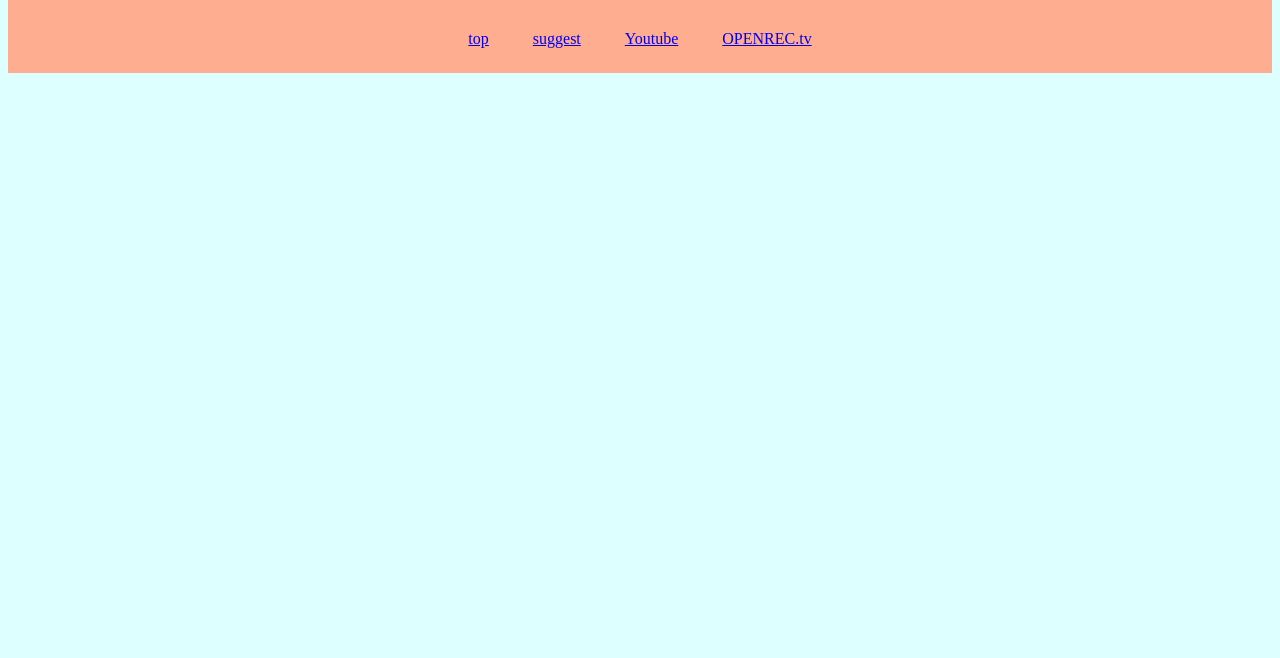
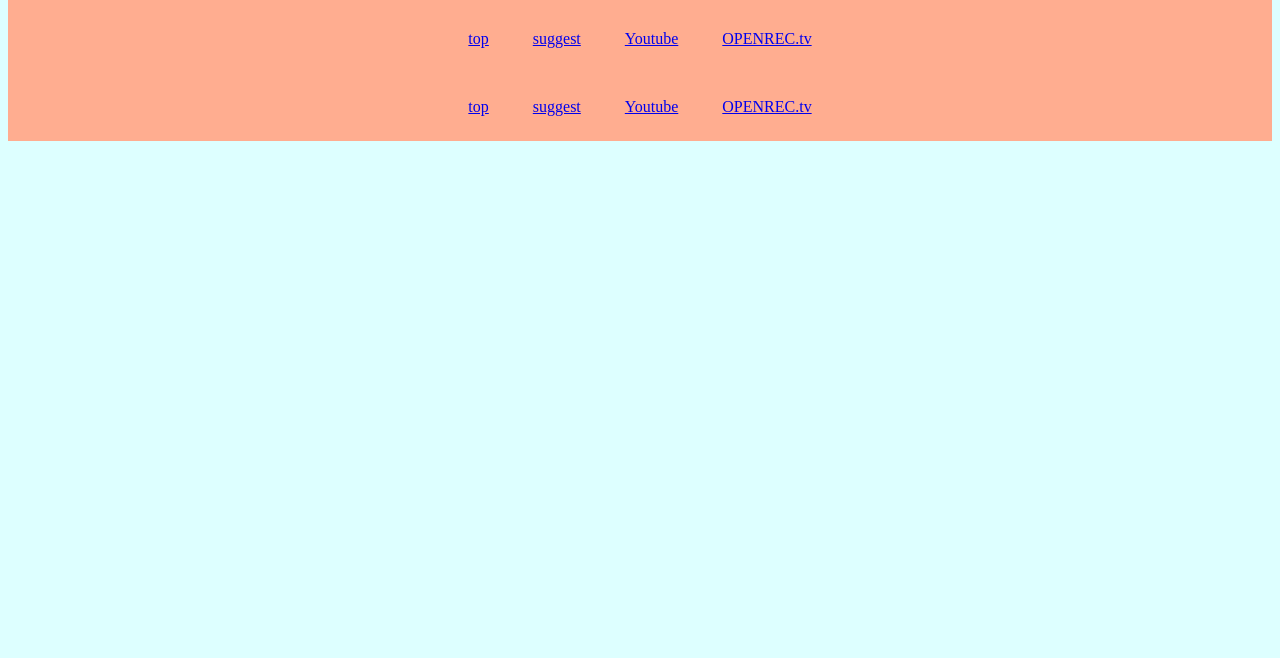
Before and after one commit to zm21202yuta/koukimatu, a plain HTML site: page osusume.html in a window 1280 px wide. Shown: the part 142-800 px from the top of the page. Drawn offline with Linux system fonts and the light colour scheme.

Commit message:
Update osusume.html

```diff
--- a/osusume.html
+++ b/osusume.html
@@ -28,3 +28,23 @@
   </header>
 <main>
 </main>
+
+ <footer>
+  <ul class="nav-list">
+    <li class="nav-list-item">
+     <a href="index.html">top</a>
+    </li>
+     <li class="nav-list-item">
+      <a href="osusume.html">suggest</a>
+    </li>
+    <li class="nav-list-item">
+      <a href="https://www.youtube.com/@FutonchanCH" target="_blank" rel="noopener noreferrer">Youtube</a>
+    </li>
+    <li class="nav-list-item">
+      <a href="https://www.openrec.tv/user/indegnasen" target="_blank" rel="noopener noreferrer">OPENREC.tv</a>
+    </li>
+    </ul>
+ </footer>
+
+</body>
+</html>
```
